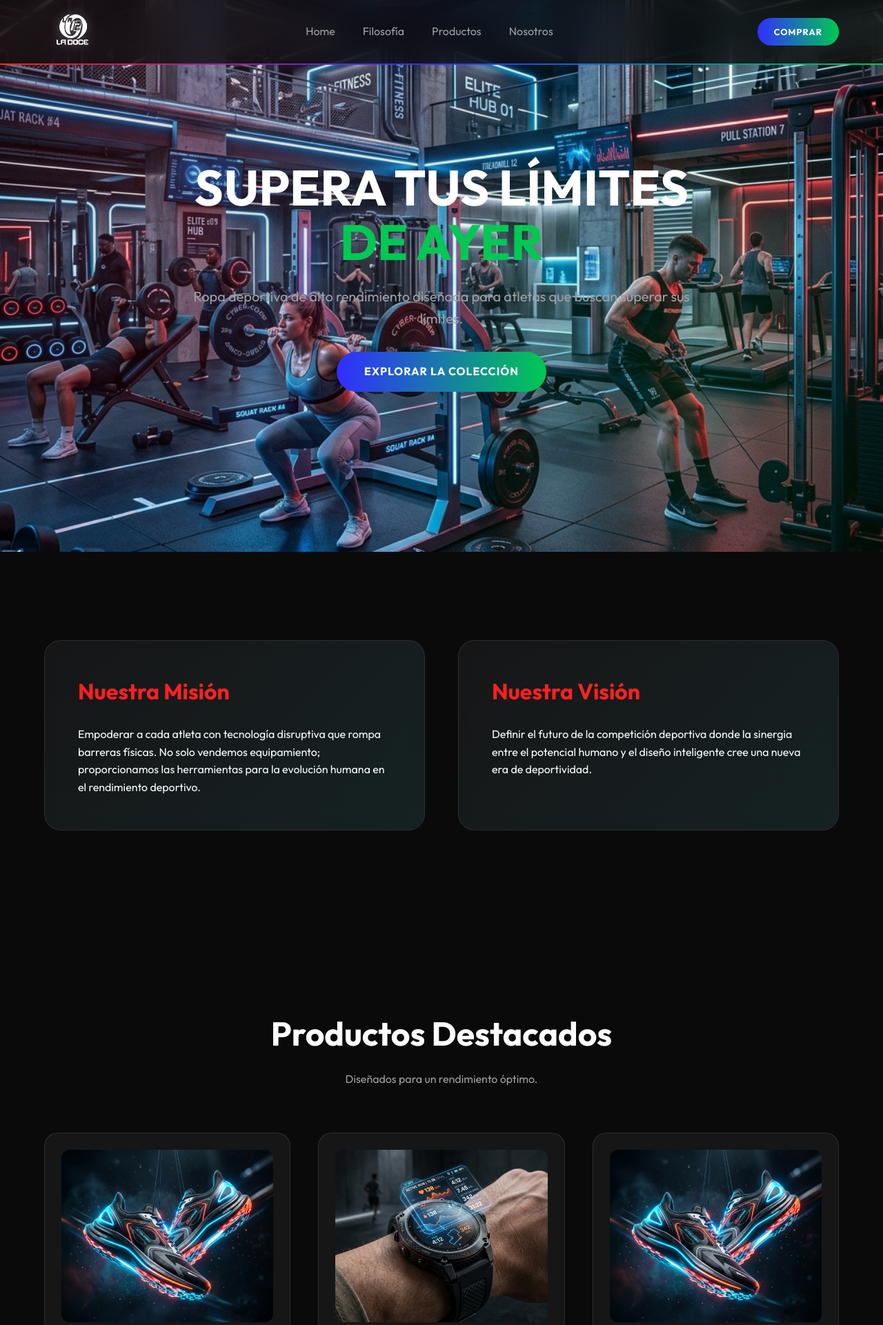
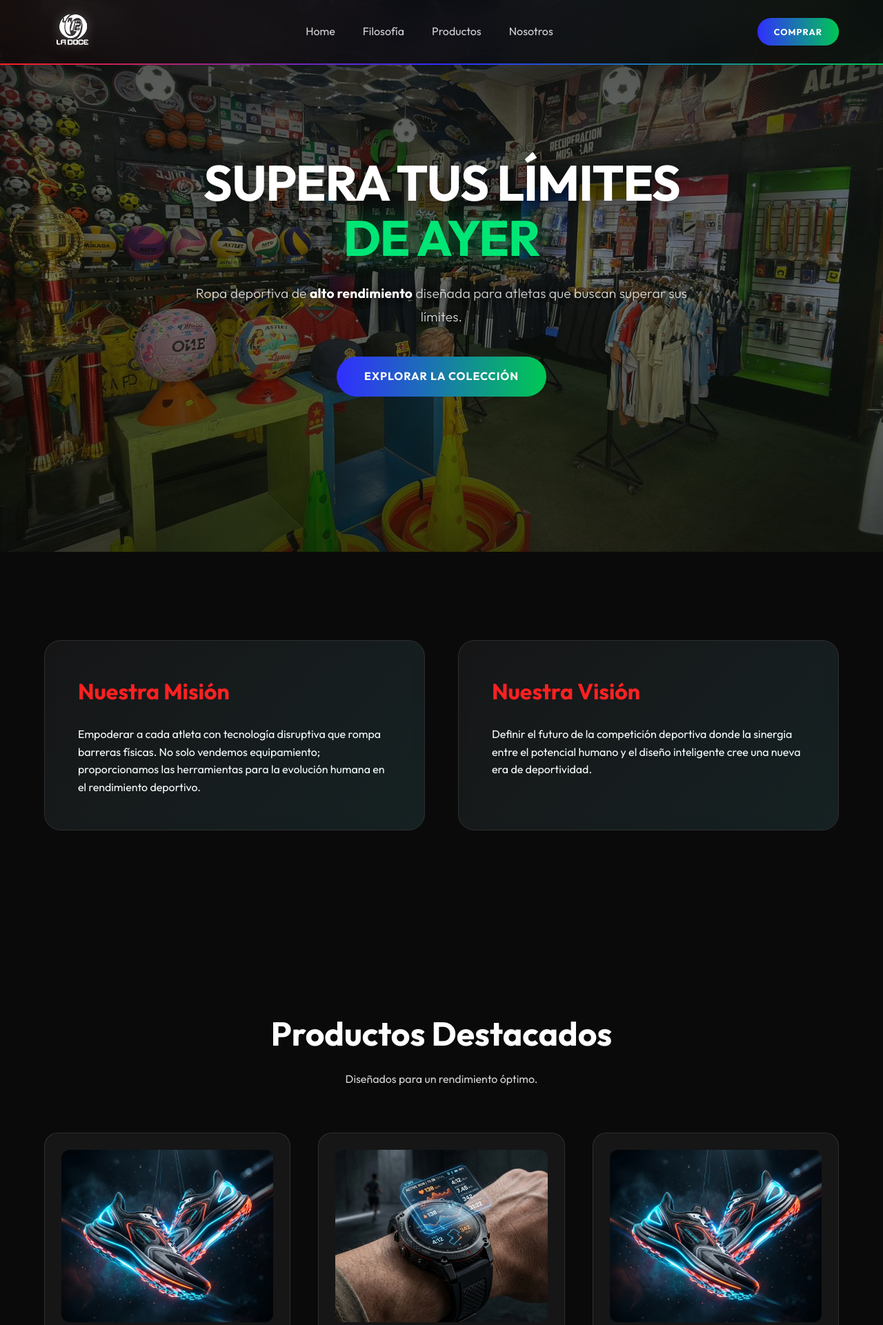
Before and after one commit to kemperset/La-Doce-Website, a Flask app: page / in a window 1280 px wide. Shown: the top 1921 px of the page at 69% size. Run offline with Flask 3, Linux system fonts and the light colour scheme.

Commit message:
mEjora de Hero section para la facilidad de lectura, alineandose con el nuevo fondo de pagina.

```diff
--- a/static/css/style.css
+++ b/static/css/style.css
@@ -5,10 +5,11 @@
     --color-red: #ff1e1e;
     --color-blue: #312eff;
     --color-green: #00c853;
+    --color-accent: #00e676;
     --glass-bg: rgba(255, 255, 255, 0.05);
     --glass-border: rgba(255, 255, 255, 0.1);
     --text-primary: #ffffff;
-    --text-secondary: #a0a0a5;
+    --text-secondary: #d4d4d8;
     --transition-fast: 0.3s cubic-bezier(0.4, 0, 0.2, 1);
 }
 
@@ -105,16 +106,21 @@ nav {
     justify-content: center;
     text-align: center;
     background:
-        radial-gradient(circle at 20% 30%, rgba(255, 30, 30, 0.15), transparent 50%),
-        radial-gradient(circle at 80% 70%, rgba(0, 200, 83, 0.15), transparent 50%),
+        linear-gradient(
+            to bottom,
+            rgba(5, 8, 5, 0.72) 0%,
+            rgba(5, 12, 5, 0.55) 50%,
+            rgba(5, 8, 5, 0.78) 100%
+        ),
         url('/static/images/hero_bg.png') center/cover no-repeat;
     position: relative;
 }
 
 .hero-content {
-    max-width: 800px;
-    padding: 2rem;
+    max-width: 820px;
+    padding: 2.5rem 2rem;
     z-index: 10;
+    position: relative;
 }
 
 .hero h1 {
@@ -123,12 +129,30 @@ nav {
     margin-bottom: 1.5rem;
     line-height: 1.1;
     text-transform: uppercase;
+    letter-spacing: -0.02em;
+    text-shadow: 0 4px 24px rgba(0, 0, 0, 0.6);
+}
+
+.hero h1 .accent {
+    color: var(--color-accent);
+    text-shadow:
+        0 0 30px rgba(0, 230, 118, 0.45),
+        0 4px 24px rgba(0, 0, 0, 0.5);
 }
 
 .hero p {
-    font-size: 1.25rem;
-    color: var(--text-secondary);
-    margin-bottom: 2rem;
+    font-size: 1.2rem;
+    color: rgba(255, 255, 255, 0.82);
+    margin-bottom: 2.5rem;
+    line-height: 1.8;
+    font-weight: 300;
+    letter-spacing: 0.01em;
+    text-shadow: 0 2px 8px rgba(0, 0, 0, 0.6);
+}
+
+.hero p strong {
+    color: #ffffff;
+    font-weight: 600;
 }
 
 /* Mission & Vision Section */
@@ -296,6 +320,11 @@ footer {
 }
 
 @media (max-width: 768px) {
-    .hero h1 { font-size: 2.8rem; }
-    .nav-links { display: none; }
+    .hero h1 {
+        font-size: 2.8rem;
+    }
+
+    .nav-links {
+        display: none;
+    }
 }
--- a/templates/index.html
+++ b/templates/index.html
@@ -25,8 +25,8 @@
 
     <header id="hero" class="hero">
         <div class="hero-content reveal">
-            <h1>Supera tus límites <br><span style="color: var(--color-green);">de ayer</span></h1>
-            <p>Ropa deportiva de alto rendimiento diseñada para atletas que buscan superar sus límites.</p>
+            <h1>Supera tus límites <br><span class="accent">de ayer</span></h1>
+            <p>Ropa deportiva de <strong>alto rendimiento</strong> diseñada para atletas que buscan superar sus límites.</p>
             <a href="#products" class="btn">Explorar la colección</a>
         </div>
     </header>
```
Also changed, not shown: static/images/hero_bg.png.
